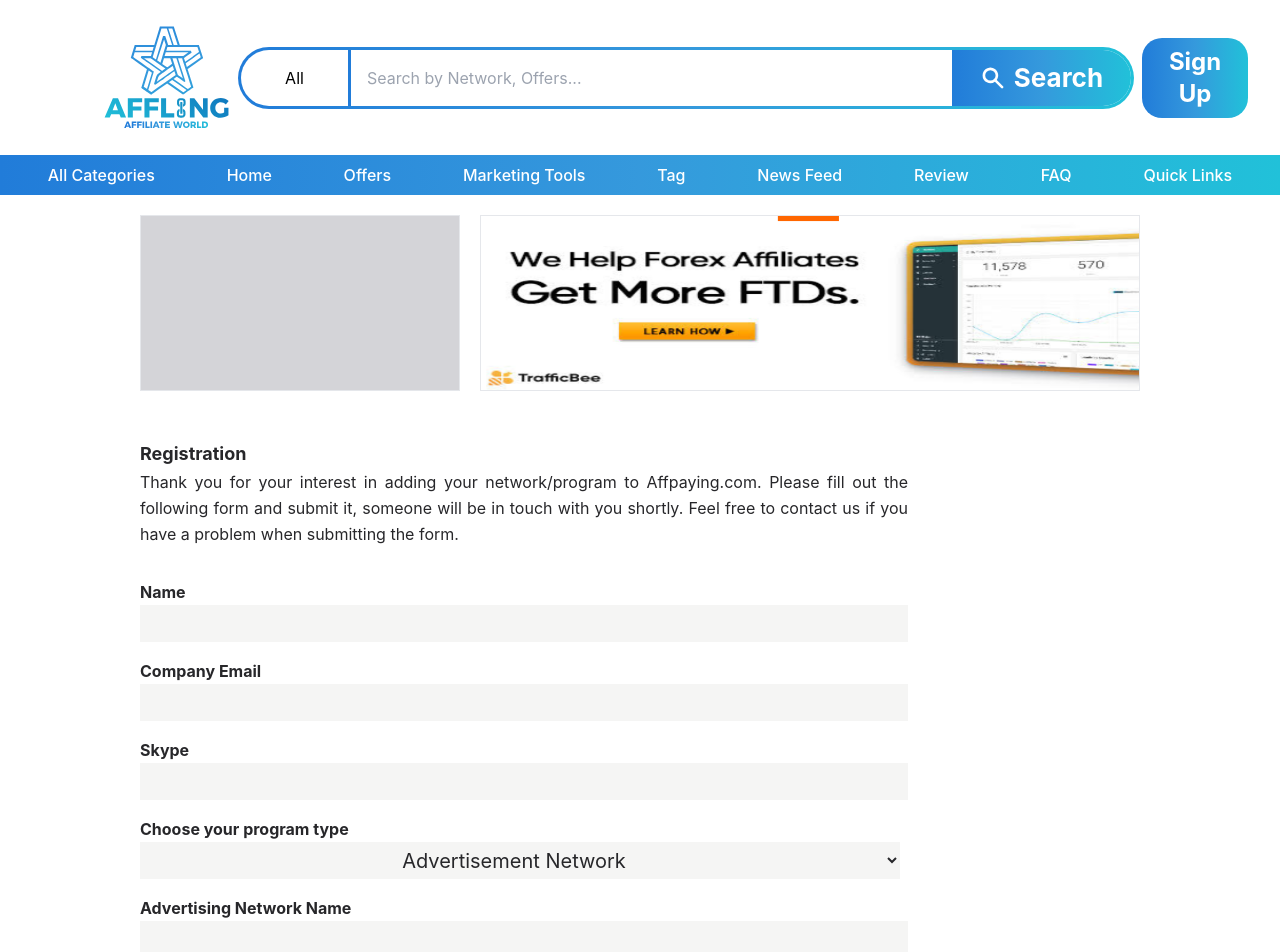
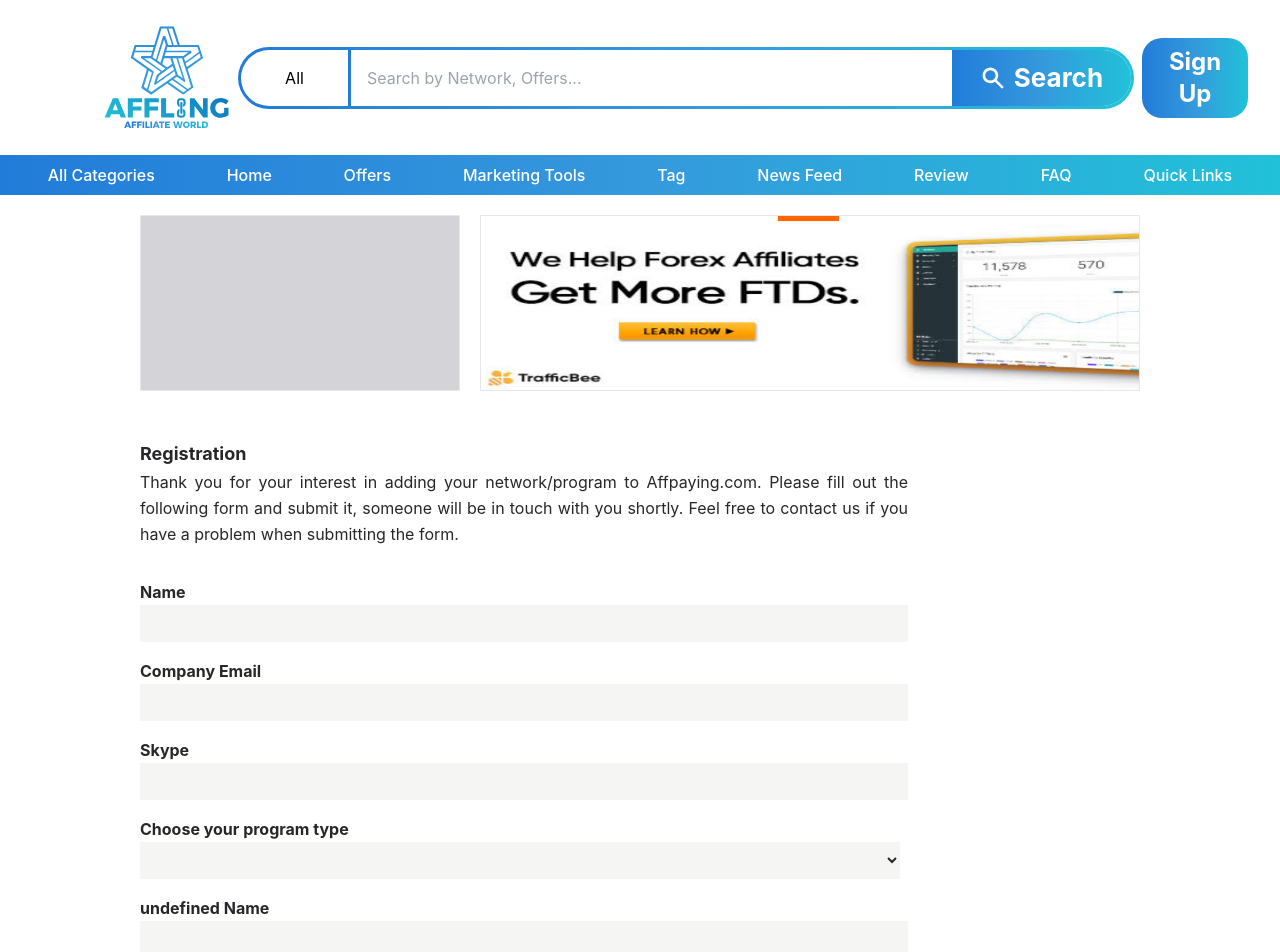
Before and after one commit to AFM-Taha/affling, a Next.js app: page /advertising-network in a window 1280 px wide. Shown: the top 952 px of the page. Built offline with nearby package versions, Linux system fonts and the light colour scheme.

Commit message:
add program type to prop

```diff
--- a/src/components/SignUpForm/SignUpFormAdvertisingNetwork.tsx
+++ b/src/components/SignUpForm/SignUpFormAdvertisingNetwork.tsx
@@ -148,7 +148,16 @@
 // Make a type for FormData
 export type AdvertisingFormData = z.infer<typeof schema>;
 
-const SignUpFormAdvertisingNetwork = () => {
+interface Props {
+  programType:
+    | 'Tracking Software'
+    | 'Marketing Spy Tools'
+    | 'Affiliate Program'
+    | 'Advertising Network'
+    | 'Affiliate Network';
+}
+
+const SignUpFormAdvertisingNetwork = ({ programType }: Props) => {
   const {
     register,
     handleSubmit,
@@ -280,8 +289,8 @@
               // Force the value to be Advertisement Network
               {...register('program_type')}
               className="h-[37.07px] w-[760px] bg-stone-100 text-center text-xl font-normal text-zinc-800">
-              <option value="Advertising Network" className="">
-                Advertisement Network
+              <option value={programType} className="">
+                {programType}
               </option>
             </select>
             {errors.program_type && (
@@ -290,7 +299,7 @@
           </div>
 
           <InputField
-            label="Advertising Network Name"
+            label={`${programType} Name`}
             id="network_name"
             placeholder=""
             type="text"
```
